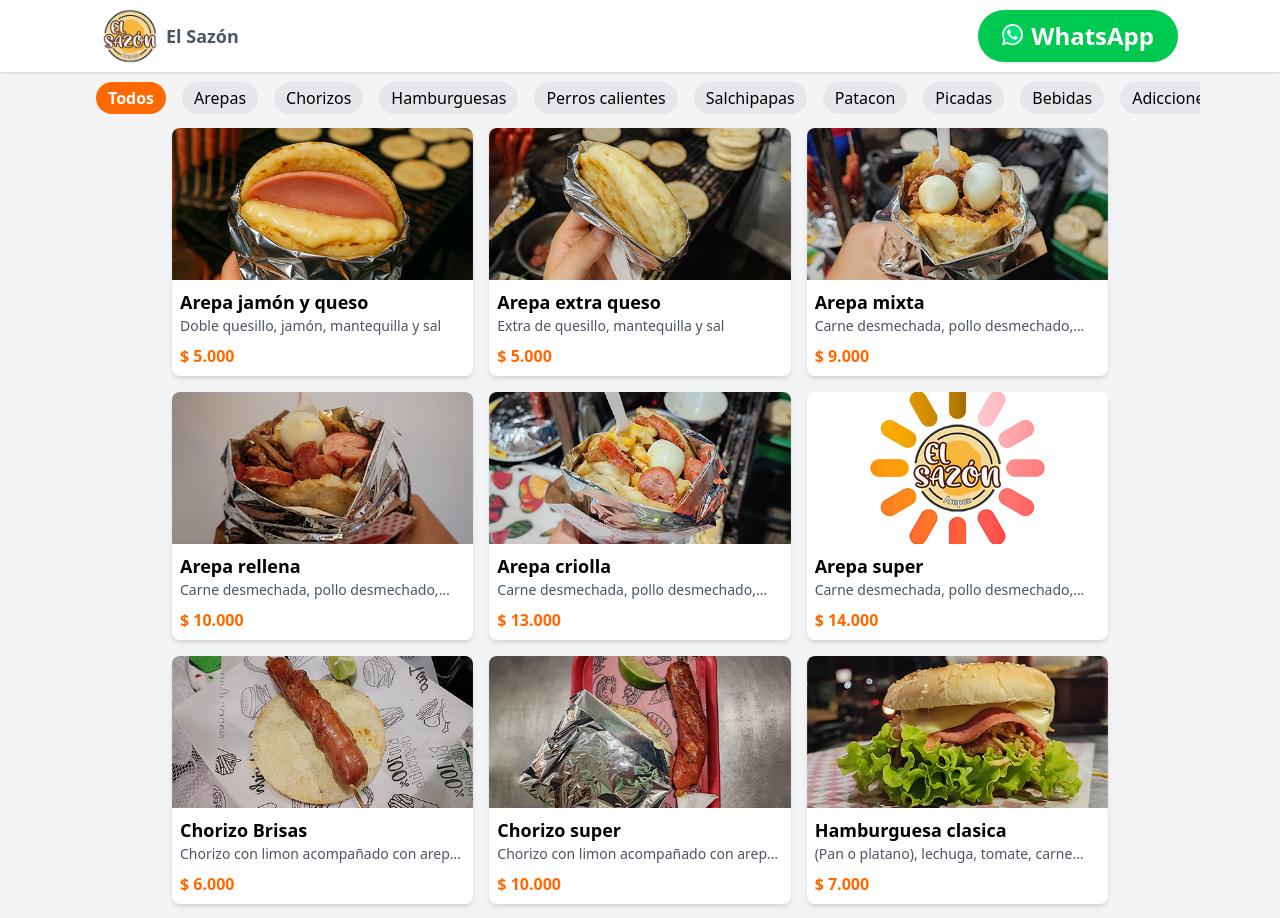
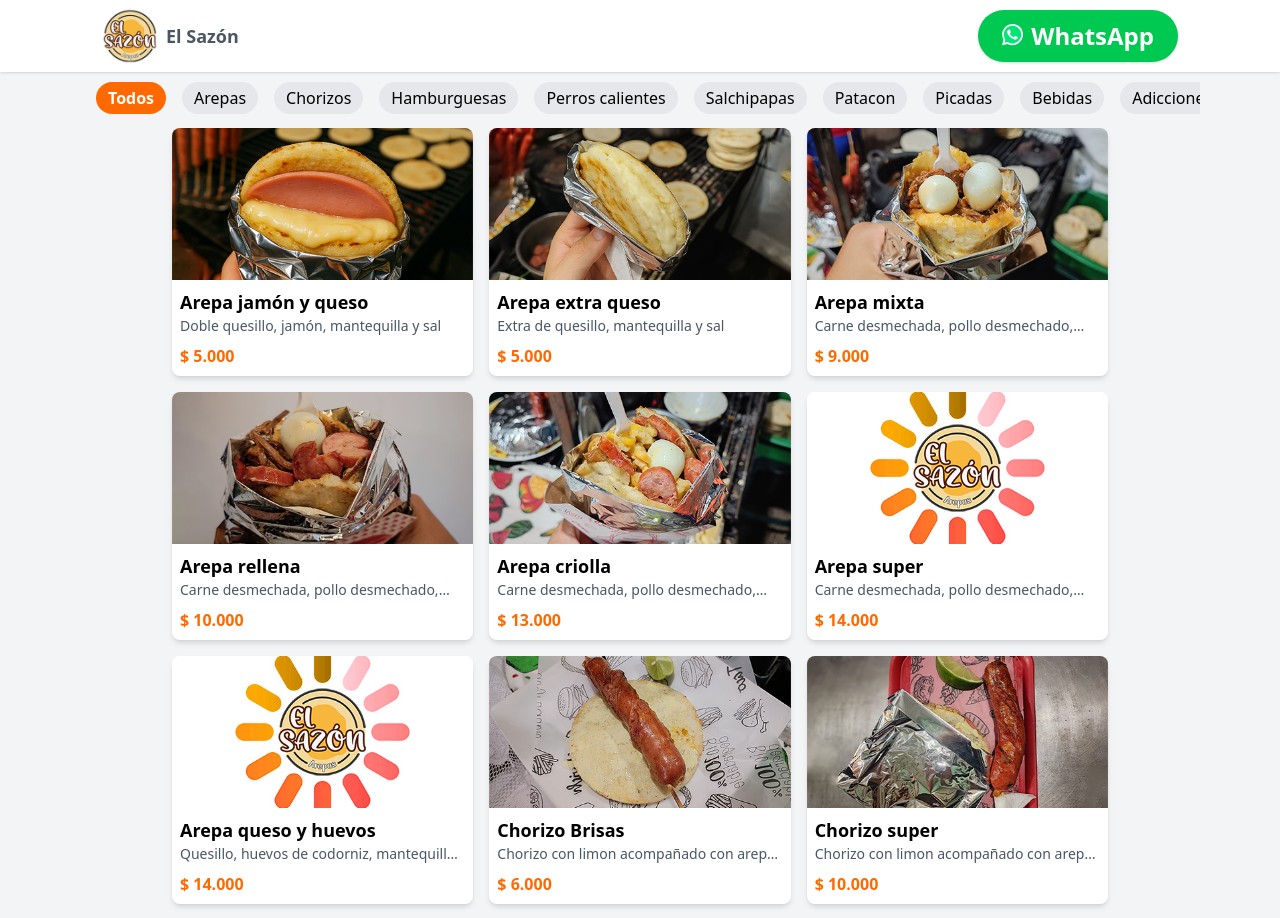
Before and after one commit to yimmi4000dev/menu-el_sazon, a Next.js app: page / in a window 1280 px wide. Shown: the top 918 px of the page. Built offline with nearby package versions, Linux system fonts and the light colour scheme.

Commit message:
v0.1.6: Modificación del contenido de productos v7-2

```diff
--- a/src/app/components/Footer.tsx
+++ b/src/app/components/Footer.tsx
@@ -31,7 +31,7 @@ export default function Footer() {
           <div className="flex gap-4">
             <p> 320 320 8915</p>
             <p> - </p>
-            <p> 311 499 9126</p>
+            <p> </p>
           </div>
         </div>
 
--- a/src/app/data/products.ts
+++ b/src/app/data/products.ts
@@ -50,6 +50,15 @@ export const products: Product[] = [
     name: "Arepa super",
     description:
       "Carne desmechada, pollo desmechado, jamón, queso, chorizo Brisas picado, huevo de codorniz, carne de hamburguesa, mantequilla y sal",
+    price: 14000,
+    category: "arepas",
+    image: "/images/cargando.png",
+  },
+  {
+    id: 107,
+    name: "Arepa queso y huevos",
+    description:
+      "Quesillo, huevos de codorniz, mantequilla y sal",
     price: 14000,
     category: "arepas",
     image: "/images/cargando.png",
@@ -271,7 +280,7 @@ export const products: Product[] = [
   {
     id: 406,
     name: "Perro caliente ranchero",
-    description: "Pan, salchicha americana, cebolla caramelizada, ripio, queso, tocineta, huevos de codorniz y salsas",
+    description: "Pan, salchicha americana, cebolla caramelizada, ripio, queso, tocineta y salsas",
     price: 12000,
     category: "perros calientes",
     image: "/images/perro_ranchero.png",
```
